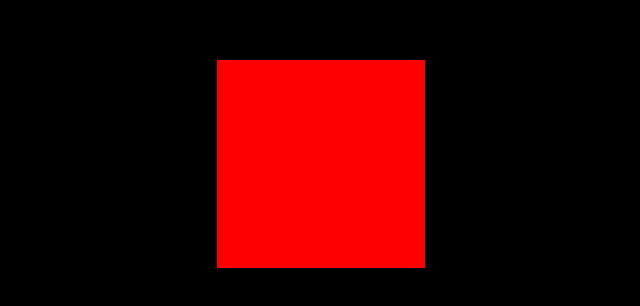
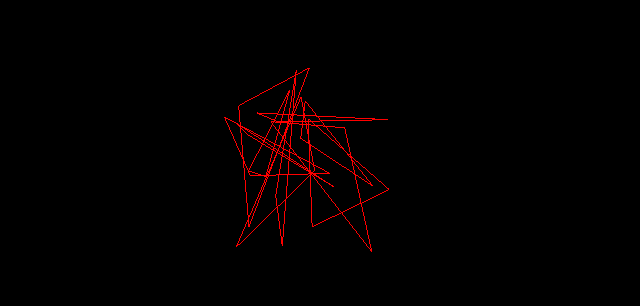
Before and after one commit to ewa1do/threejs-journey, a website built with Vite: page basics/src/index.html in a window 1280 px wide. Shown: the part 236-542 px from the top of the page, without its empty margins (319-959 px from the left). Built offline with nearby package versions, Linux system fonts and the light colour scheme.

Commit message:
geometries

```diff
--- /dev/null
+++ b/basics/src/geometries.js
@@ -0,0 +1,91 @@
+import * as THREE from "three";
+import { OrbitControls } from "three/examples/jsm/controls/OrbitControls.js";
+
+/**
+ * Base
+ */
+// Canvas
+const canvas = document.querySelector("canvas.webgl");
+
+// Scene
+const scene = new THREE.Scene();
+
+// Object
+// const geometry = new THREE.BoxGeometry(1, 1, 1, 4, 4, 4);
+const geometry = new THREE.BufferGeometry();
+
+const count = 10;
+const positionsArray = new Float32Array(count * 3 * 3);
+
+for (let i = 0; i < count * 3 * 3; i++) {
+    // positionsArray[i] = (Math.random() - 0.5) * 4;
+    positionsArray[i] = Math.random() - 0.5;
+}
+
+const positionsAttribute = new THREE.BufferAttribute(positionsArray, 3);
+geometry.setAttribute("position", positionsAttribute);
+// const positionsArray = new Float32Array([0, 0, 0, 0, 1, 0, 1, 0, 0]);
+// const positionsAttribute = new THREE.BufferAttribute(positionsArray, 3);
+
+// geometry.setAttribute("position", positionsAttribute);
+
+const material = new THREE.MeshBasicMaterial({
+    color: 0xff0000,
+    wireframe: true,
+});
+const mesh = new THREE.Mesh(geometry, material);
+scene.add(mesh);
+
+// Sizes
+const sizes = {
+    width: window.innerWidth,
+    height: window.innerHeight,
+};
+
+window.addEventListener("resize", () => {
+    // Update sizes
+    sizes.width = window.innerWidth;
+    sizes.height = window.innerHeight;
+
+    // Update camera
+    camera.aspect = sizes.width / sizes.height;
+    camera.updateProjectionMatrix();
+
+    // Update renderer
+    renderer.setSize(sizes.width, sizes.height);
+    renderer.setPixelRatio(Math.min(window.devicePixelRatio, 2));
+});
+
+// Camera
+const camera = new THREE.PerspectiveCamera(75, sizes.width / sizes.height, 0.1, 100);
+camera.position.z = 3;
+scene.add(camera);
+
+// Controls
+const controls = new OrbitControls(camera, canvas);
+controls.enableDamping = true;
+
+// Renderer
+const renderer = new THREE.WebGLRenderer({
+    canvas: canvas,
+});
+renderer.setSize(sizes.width, sizes.height);
+renderer.setPixelRatio(Math.min(window.devicePixelRatio, 2));
+
+// Animate
+const clock = new THREE.Clock();
+
+const tick = () => {
+    const elapsedTime = clock.getElapsedTime();
+
+    // Update controls
+    controls.update();
+
+    // Render
+    renderer.render(scene, camera);
+
+    // Call tick again on the next frame
+    window.requestAnimationFrame(tick);
+};
+
+tick();
--- a/basics/src/index.html
+++ b/basics/src/index.html
@@ -11,6 +11,7 @@
         <!-- <script type="module" src="./script.js"></script> -->
         <!-- <script type="module" src="./animations.js"></script> -->
         <!-- <script type="module" src="./cameras.js"></script> -->
-        <script type="module" src="./fullscreen_and_resize.js"></script>
+        <!-- <script type="module" src="./fullscreen_and_resize.js"></script> -->
+        <script type="module" src="./geometries.js"></script>
     </body>
 </html>
```
